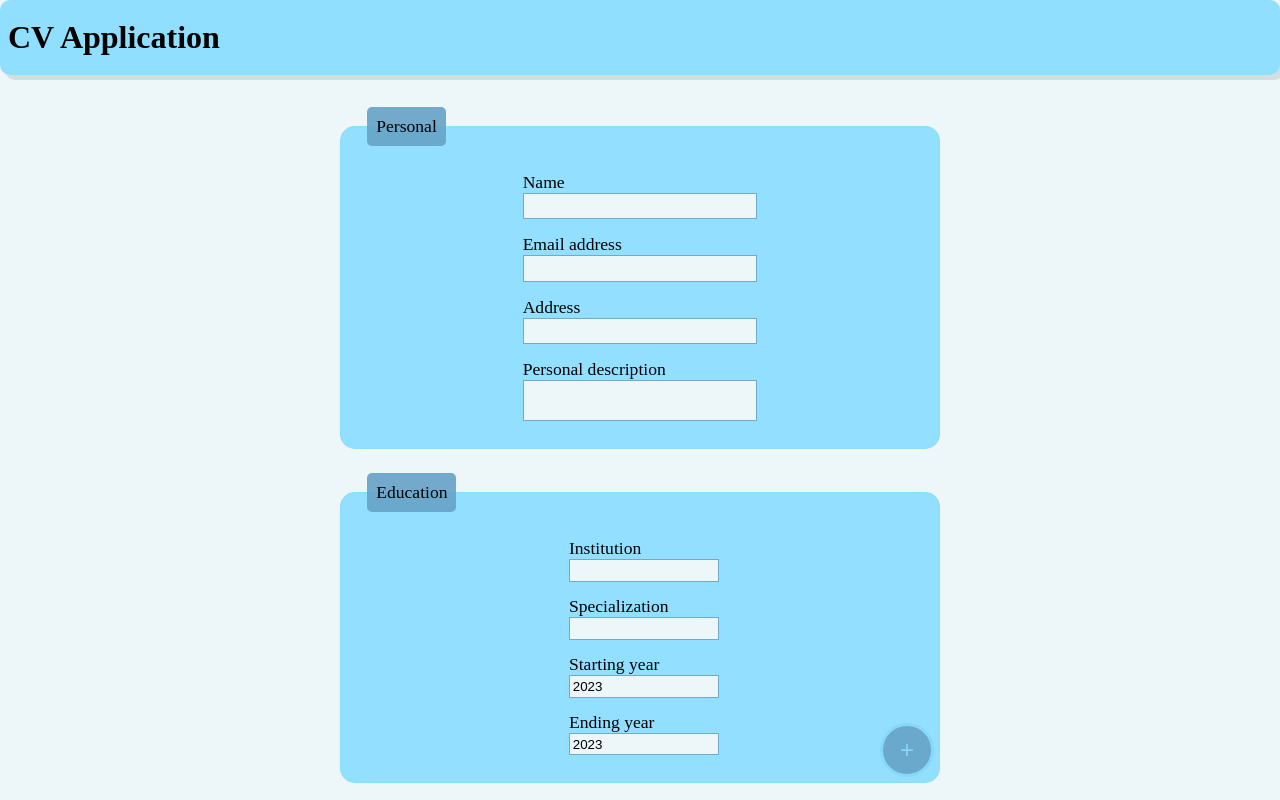
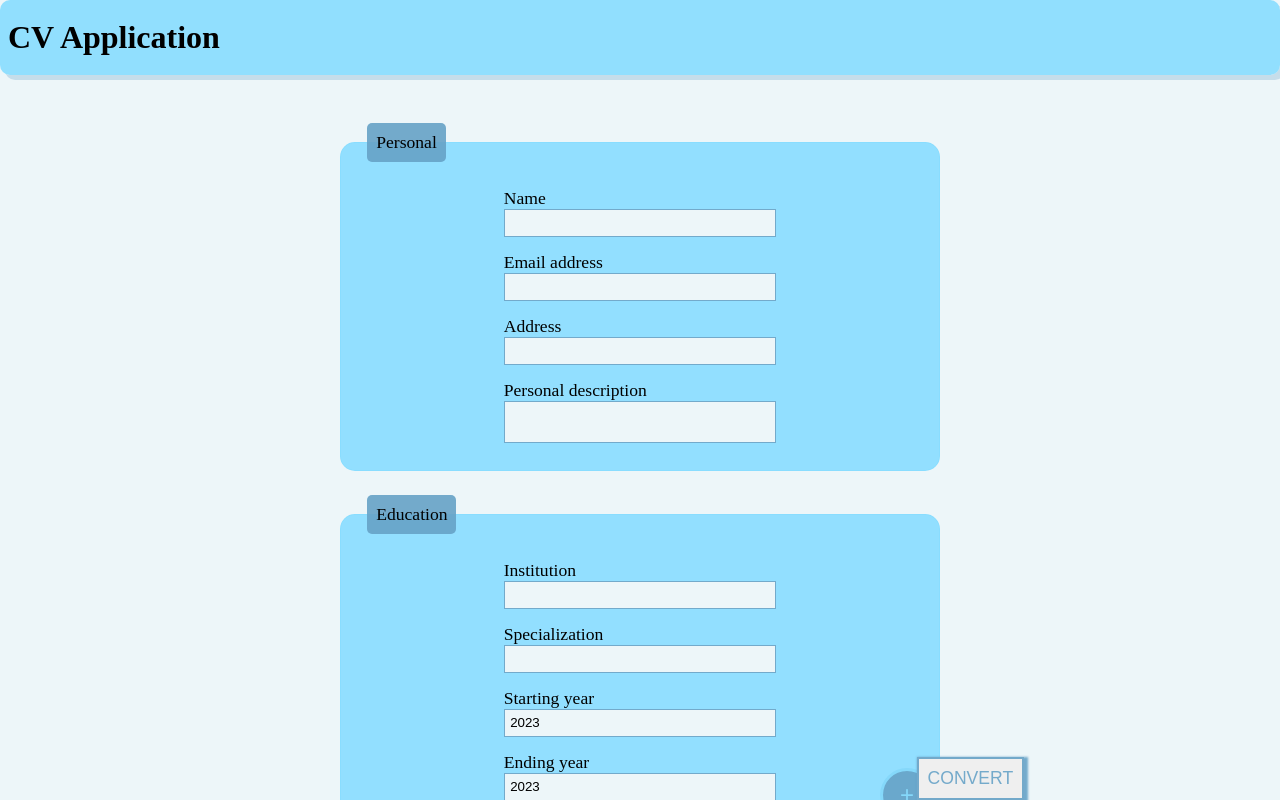
Before and after one commit to deliasoare/CvApplication, a React (Create React App) app in the folder cvapp/: page / in a window 1280 px wide. Both pictures are taken after a click on the element "START". Shown: the top 800 px of the page. Built offline with nearby package versions, Linux system fonts and the light colour scheme.

Commit message:
Write preprocessed html for preview page

```diff
--- a/cvapp/src/App.js
+++ b/cvapp/src/App.js
@@ -12,7 +12,7 @@ function App() {
   return (
     <div className="container">
       <Header />
-      <Main setInfo={setInfo} />
+      <Main info={info} setInfo={setInfo} />
       <Footer />
     </div>
   );
--- a/cvapp/src/components/form/education.js
+++ b/cvapp/src/components/form/education.js
@@ -8,8 +8,13 @@ function EducationPart({education, setEducation, index}) {
 
     const changeEducationPart = () => {
         let aux = education;
-        aux[index] = {institution, specialization, startYear, endYear};
+        if (institution === '' && specialization === '' && startYear === '' && specialization === '' )
+            aux[index] = '';
+        else
+            aux[index] = {institution, specialization, startYear, endYear};
         setEducation(aux);
+
+
     }
     const changeInstitution = (e) => {
         setInstitution(e.target.value);
--- a/cvapp/src/components/form/form.js
+++ b/cvapp/src/components/form/form.js
@@ -4,20 +4,17 @@ import WorkExperience from './workExperience';
 import AdditionalAchievements from './additionalAchivements';
 import { useState } from 'react';
 
-export default function Form({ info, activatePreviewPage }){
+export default function Form({ setInfo, activatePreviewPage }){
     const [personal, setPersonal] = useState([]);
     const [education, setEducation] = useState([]);
     const [workExp, setWorkExp] = useState([]);
     const [achievements, setAchievements] = useState([]);
 
     const updateInfo = () =>{
-        info.setInfo({
-            personal, education, workExp, achievements
+        setInfo({
+            personal, education , workExp, achievements
         });
-
-        console.log({personal, education, workExp, achievements});
     }
-
 
     return (
         <form action="" onSubmit={function(e) {
@@ -29,7 +26,7 @@ export default function Form({ info, activatePreviewPage }){
             <Education education={education} setEducation={setEducation}/>
             <WorkExperience workExp={workExp} setWorkExp={setWorkExp}/>
             <AdditionalAchievements achievements={achievements} setAchievements={setAchievements}/>
-            <button className="submitForm" > SUBMIT</button>
+            <button className="submitForm"> CONVERT </button>
         </form>
     );
 }
--- a/cvapp/src/components/page/main.js
+++ b/cvapp/src/components/page/main.js
@@ -1,8 +1,9 @@
 import Form from '../form/form';
 import StartPage from '../startPage/main';
+import Preview from '../previewPage/index';
 import { useState } from 'react';
 
-export default function Main(setInfo) {
+export default function Main({info, setInfo}) {
     const [startPageActive, setStartPageActive] = useState(true);
     const [formPageActive, setFormPageActive] = useState(false);
     const [previewPageActive, setPreviewPageActive] = useState(false);
@@ -22,9 +23,9 @@ export default function Main(setInfo) {
             <StartPage onButtonClick={activateFormPage}/>
             :
             formPageActive === true ?
-            <Form info={setInfo} activatePreviewPage={activatePreviewPage} />
+            <Form setInfo={setInfo} activatePreviewPage={activatePreviewPage} />
             :
-            <a>You made it to preview!</a>
+            <Preview info={info} />
          }
         </div>
     )
--- /dev/null
+++ b/cvapp/src/components/previewPage/index.js
@@ -0,0 +1,69 @@
+import personIcon from '../../assets/personIcon.svg';
+
+export default function Preview({info}) {
+    const exists = (obj) => obj;
+    return (
+        <div className="previewContainer">
+            <div className="CV">
+                <div className="cvHeader">
+                    <div className="writtenHeader">
+                        <p className="cvName">{info.personal.name}</p>
+                        <p className="cvDescription"> {info.personal.description}</p>
+                    </div>
+                    <div className="iconHeader">
+                        <img className="icon" src={personIcon}></img>
+                    </div>
+                </div>
+                <div className="cvMain">
+                    <div className="personal">
+                        Personal
+                        <p className="cvEmail">Email: {info.personal.email}</p>
+                        <p className="cvAddress">Address: {info.personal.address}</p>
+                    </div>
+                    {info.education.some(exists) &&
+                    <div className="education">
+                        Education
+                        {info.education.map(educationInstance => {
+                            return (
+                                <div className="educationPart">
+                                    <p className="educationSpec">{educationInstance.specialization}</p>
+                                    <p className="educationInstit minorWriting">{educationInstance.specialization}</p>
+                                    <p className="educationYears minorWriting">{educationInstance.startYear} - {educationInstance.endYear}</p>
+                                </div>
+                            );
+                        })}
+                    </div>
+                    }
+                    {info.workExp.some(exists) &&
+                    <div class="workExperience">
+                        Work Experience
+                        {info.workExp.map(workInstance => {
+                            return (
+                                <div className="workPart">
+                                    <p className="workPosition">{workInstance.position}</p>
+                                    <p className="workInstit minorWriting">{workInstance.institution}</p>
+                                    <p className="workYears minorWriting">{workInstance.startYear} - {workInstance.endYear}</p>
+                                </div>
+                            );
+                        })}
+                    </div>
+                    }
+                    {info.achievements.some(exists) &&
+                    <div class="additionalAchievements">
+                        Additional achievements
+                        {info.achievements.map(achievement => {
+                            return (
+                                <p className="achievementPart">
+                                    {achievement.achievementTitle} -
+                                    <span className="minorWriting">{achievement.achievementDescription}</span>
+                                </p>
+                            );
+                        })}
+                    </div>
+                    }
+                </div>
+            </div>
+            <button onClick={function() {window.print()}} class="printCV">Print</button>
+        </div>
+    )
+}
--- a/cvapp/src/styles/formPositioning.scss
+++ b/cvapp/src/styles/formPositioning.scss
@@ -9,6 +9,7 @@ $secondary: rgba(102, 162, 199, 0.9);
 body {
     form {
         @include center;
+        padding: 1em 0;
         fieldset {
             @include center;
             width: 70%;
@@ -19,6 +20,8 @@ body {
             padding: 1.5em;
             display: flex;
             flex-direction: column;
+            flex-wrap: nowrap;
+            align-items: stretch;
             .field + .field {
                 position: relative;
                 margin-top: 5%;
--- a/cvapp/src/styles/formStyling.scss
+++ b/cvapp/src/styles/formStyling.scss
@@ -2,7 +2,28 @@ $background: #edf6f9;
 $header: rgba(136, 221, 255, 0.9);
 $secondary: rgba(102, 162, 199, 0.9);
 
-
+form {
+    position: relative;
+    .submitForm {
+        margin-top:5%;
+        align-self: flex-end;
+        border: 2px solid $secondary;
+        box-shadow: 2px 2px 2px 2px $secondary;
+        color:$secondary;
+        padding: 0.5em;
+        font-size: 1.1rem;
+        transition: all 0.5s;
+        position: sticky;
+        bottom: 0;
+        right: 20%;
+        cursor: pointer;
+        &:hover {
+            color: $background;
+            background: $secondary;
+            box-shadow: none;
+            transition: all 0.5s;
+        }
+    }
     fieldset {
         background: $header;
         border: 1px solid $header;
@@ -45,4 +66,6 @@ fieldset {
                 color: $secondary;
             }
         }
+
     }
+}
--- a/cvapp/src/styles/mainPagePositioning.scss
+++ b/cvapp/src/styles/mainPagePositioning.scss
@@ -1,3 +1,4 @@
+$secondary: rgba(102, 162, 199, 0.3);
 
 @mixin center {
     display: flex;
@@ -34,7 +35,10 @@ html, body {
             }
             .header, .footer {
                 border-radius: 10px;
-                box-shadow: 5px 5px rgba(0, 0, 0, 0.1);
+                box-shadow: 5px 5px $secondary;
+            }
+            .footer {
+                box-shadow: -5px -5px $secondary;
             }
         }
     }
--- a/cvapp/src/styles/mainPageStyling.scss
+++ b/cvapp/src/styles/mainPageStyling.scss
@@ -19,7 +19,7 @@ body {
         a {
             text-decoration: none;
             color: black;
-            font-size: 1.3rem;
+            font-size: 1.1rem;
         }
     }
 }
--- a/cvapp/src/styles/styles.scss
+++ b/cvapp/src/styles/styles.scss
@@ -3,6 +3,7 @@
 @import url('./mainPagePositioning.scss');
 @import url('./mainPageStyling.scss');
 @import url('./startPagePosStyle.scss');
+@import url('./previewStyling.scss');
 
 
 * {
```
Also changed, not shown: cvapp/src/assets/personIcon.svg (added), cvapp/src/logo.svg, cvapp/src/styles/previewPositioning.scss (added), cvapp/src/styles/previewStyling.scss (added). Lines whose indentation alone changed are shown as unchanged.
